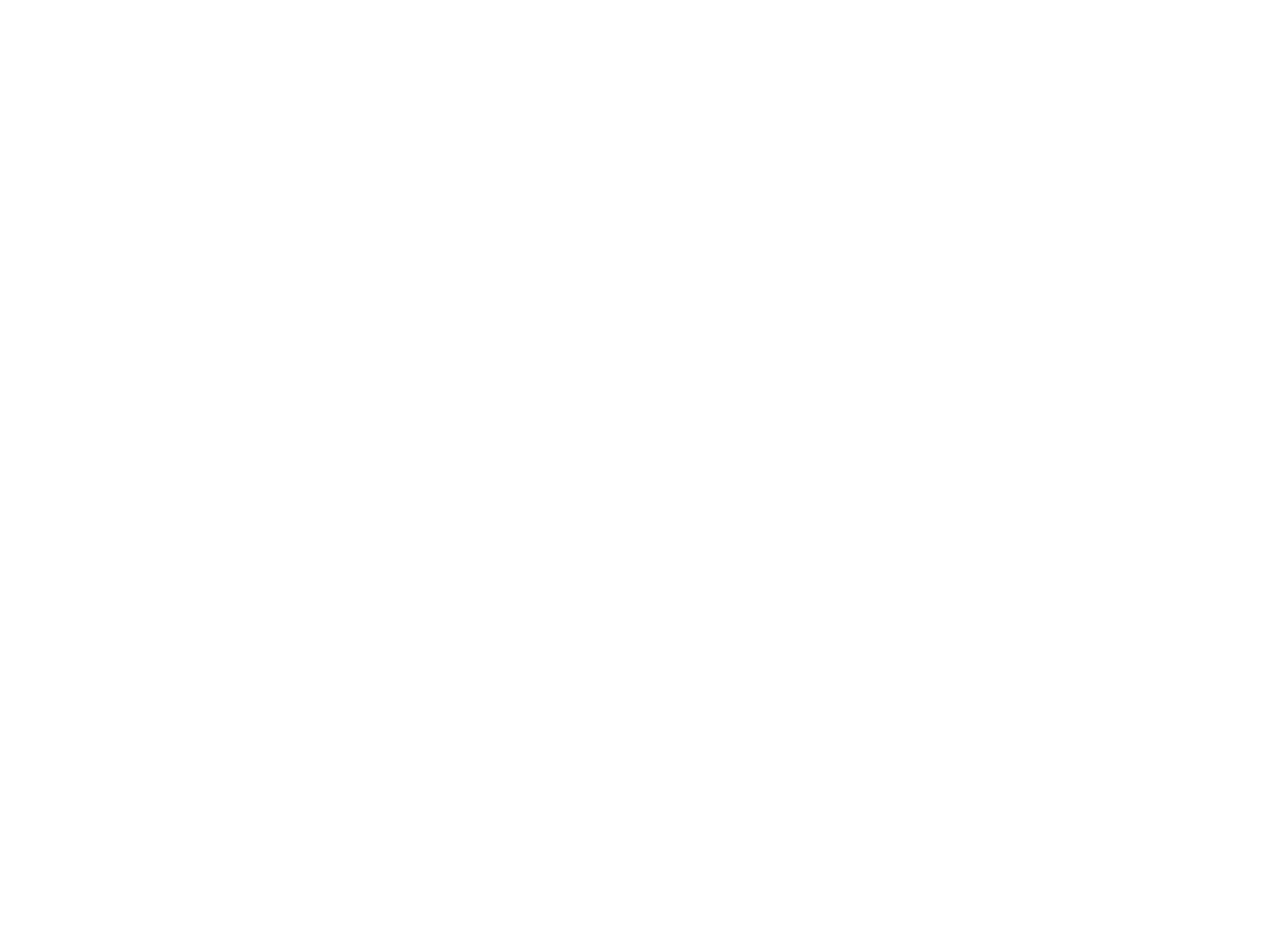
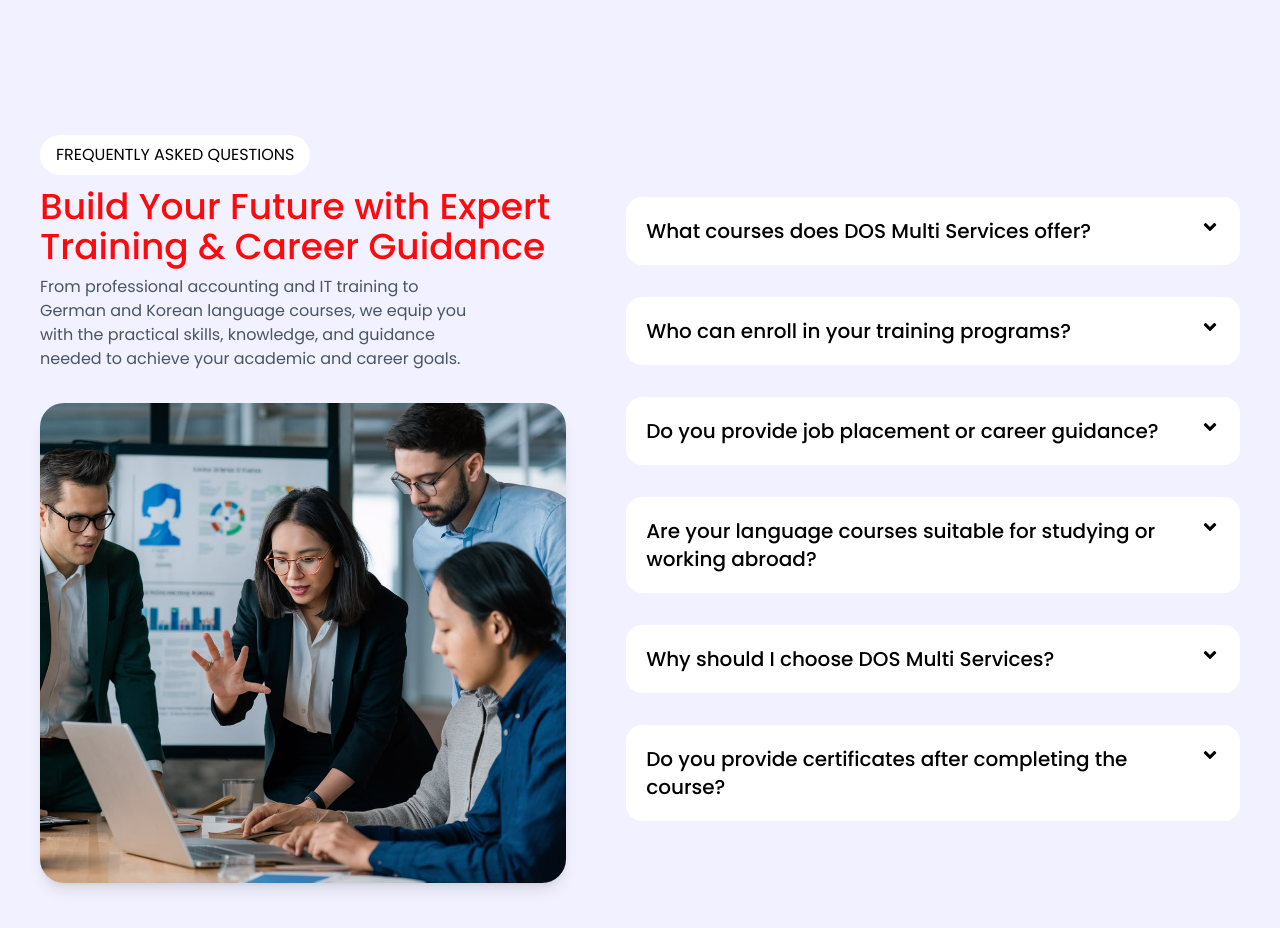
Before and after one commit to Neeschal1/Dos-nlp, a React (Vite) app in the folder client/: page / in a window 1280 px wide. Shown: the part 1840-2768 px from the top of the page. Before the commit the page ends 1583 px from the top, so only its background shows below. Built offline with nearby package versions, Linux system fonts and the light colour scheme.

Commit message:
ft: frequently asked question component implemented

```diff
--- a/client/src/components/statscard.jsx
+++ b/client/src/components/statscard.jsx
@@ -13,7 +13,7 @@
   });
 
   return (
-    <div className="flex flex-col items-center justify-center bg-white p-8">
+    <div className="flex flex-col items-center justify-center bg-white px-10 py-20">
       <div
         className="flex items-baseline text-[#FF090C]"
         style={{
--- /dev/null
+++ b/client/src/pages/landing/faqs.jsx
@@ -0,0 +1,170 @@
+import React, { useState, useEffect, useRef } from "react";
+import { FaAngleUp, FaAngleDown } from "react-icons/fa";
+import Fonts from "../../utils/fontsconfig";
+import Consultants from "../../assets/images/consultants.jpg";
+
+const Faqs = () => {
+  const [openIndex, setOpenIndex] = useState(null);
+  const [visible, setVisible] = useState(false);
+
+  const qunandanswers = [
+    {
+      question: "What courses does DOS Multi Services offer?",
+      answer:
+        "We offer professional training in Accounting, Computer & IT, German Language, Korean Language, and career development programs. Our courses are designed to provide practical knowledge and industry-relevant skills that prepare students for academic, professional, and international opportunities.",
+    },
+    {
+      question: "Who can enroll in your training programs?",
+      answer:
+        "Our programs are open to students, job seekers, working professionals, and anyone looking to develop new skills. Whether you're preparing for higher education, employment, or international opportunities, we have courses suitable for learners of different backgrounds and experience levels.",
+    },
+    {
+      question: "Do you provide job placement or career guidance?",
+      answer:
+        "Yes. Along with professional training, we provide career counseling, interview preparation, resume guidance, and job placement support to help students transition confidently into the workforce and achieve their career goals.",
+    },
+    {
+      question:
+        "Are your language courses suitable for studying or working abroad?",
+      answer:
+        "Absolutely. Our German and Korean language programs are designed to help students build strong communication skills required for higher education, employment, and cultural integration in countries where these languages are widely spoken.",
+    },
+    {
+      question: "Why should I choose DOS Multi Services?",
+      answer:
+        "We focus on practical learning, experienced instructors, modern teaching methods, and personalized career guidance. Our goal is to equip every student with the knowledge, confidence, and professional skills needed to succeed in today's competitive job market.",
+    },
+    {
+      question: "Do you provide certificates after completing the course?",
+      answer:
+        "Yes. Students who successfully complete their training program receive a course completion certificate. Our certificates recognize the skills and knowledge gained during the program and can strengthen your resume and professional profile when applying for jobs or pursuing further education.",
+    },
+  ];
+
+  const toggleOpen = (index) => {
+    setOpenIndex(openIndex === index ? null : index);
+  };
+  const scrollRef = useRef(null);
+  useEffect(() => {
+    const section = scrollRef.current;
+    const observer = new IntersectionObserver(
+      (entries) => {
+        entries.forEach((entry) => {
+          if (entry.isIntersecting) {
+            setVisible(true);
+            observer.unobserve(section);
+          }
+        });
+      },
+      { threshold: 0.2 },
+    );
+    if (section) observer.observe(section);
+    return () => observer.disconnect();
+  }, []);
+
+  return (
+    <div
+      ref={scrollRef}
+      className={`flex flex-col md:flex-row mb-20 items-center justify-between gap-15  lg:px-10 lg:py-30 p-5 bg-[#F2F1FF] transition-all duration-700 ${
+        visible ? "opacity-100 translate-y-0" : "opacity-0 translate-y-10"
+      }`}
+    >
+      <div className=" w-full md:w-6/12 flex flex-col items-start gap-8">
+        <div className="lg:flex lg:flex-col lg:gap-3 lg:w-full lg:items-start flex flex-col items-center justify-center gap-5">
+          <h3
+            className="bg-white py-2 px-4 rounded-full lg:w-fit text-center"
+            style={Fonts.poppins.regular}
+          >
+            FREQUENTLY ASKED QUESTIONS
+          </h3>
+
+          <div>
+            <h1
+              style={Fonts.poppins.medium}
+              className="text-3xl lg:text-4xl font-bold text-[#FF090C] lg:text-start text-center"
+            >
+              Build Your Future with Expert Training & Career Guidance
+            </h1>
+
+            <p
+              className="text-gray-600 mt-2 max-w-md lg:text-start text-center"
+              style={Fonts.poppins.regular}
+            >
+              From professional accounting and IT training to German and Korean
+              language courses, we equip you with the practical skills,
+              knowledge, and guidance needed to achieve your academic and career
+              goals.
+            </p>
+          </div>
+        </div>
+        <div className="lg:w-full lg:flex justify-center items-center hidden">
+          <img
+            src={Consultants}
+            alt="FAQ Illustration"
+            className="rounded-3xl w-full h-[60vh] object-cover shadow-lg hover:scale-105 transition-transform duration-700 "
+          />
+        </div>
+      </div>
+      <div className="w-full md:w-7/12 flex flex-col gap-8">
+        {qunandanswers.map((item, index) => (
+          <div
+            key={index}
+            onClick={() => toggleOpen(index)}
+            className="bg-white rounded-2xl p-5 cursor-pointer transition-all duration-300 hover:bg-white/70"
+          >
+            <div className="flex justify-between items-start">
+              <h3
+                className="text-lg md:text-xl font-semibold text-black"
+                style={Fonts.poppins.medium}
+              >
+                {item.question}
+              </h3>
+              <div className="ml-4 text-black shrink-0">
+                {openIndex === index ? (
+                  <FaAngleUp className="w-5 h-5" />
+                ) : (
+                  <FaAngleDown className="w-5 h-5" />
+                )}
+              </div>
+            </div>
+
+            <div
+              className={`overflow-hidden transition-all duration-500 ${
+                openIndex === index ? "max-h-80 mt-3" : "max-h-0"
+              }`}
+            >
+              <p
+                className="text-sm md:text-base text-black/60 leading-relaxed whitespace-pre-line"
+                style={Fonts.poppins.regular}
+              >
+                {item.answer}
+              </p>
+            </div>
+          </div>
+        ))}
+      </div>
+      <style jsx>{`
+        @media (max-width: 768px) {
+          div[ref] {
+            flex-direction: column;
+            text-align: center;
+            padding: 2rem 1.5rem;
+          }
+          img {
+            width: 100%;
+            height: auto;
+            margin-top: 1rem;
+          }
+          h1 {
+            font-size: 1.8rem;
+          }
+          p {
+            font-size: 0.95rem;
+          }
+        }
+      `}</style>
+    </div>
+  );
+};
+
+export default Faqs;
--- a/client/src/pages/landing/landing.jsx
+++ b/client/src/pages/landing/landing.jsx
@@ -2,6 +2,7 @@
 import Hero from "./hero";
 import Statistics from "./statistics";
 import Services from "./services";
+import Faqs from "./faqs";
 
 const Landing = () => {
   return (
@@ -9,6 +10,7 @@
       <Hero />
       <Statistics />
       <Services />
+      <Faqs />
     </div>
   );
 };
--- a/client/src/pages/landing/services.jsx
+++ b/client/src/pages/landing/services.jsx
@@ -38,22 +38,35 @@
   ];
 
   return (
-    <div className="flex flex-1 items-center justify-center p-10 flex-col">
+    <div className="flex flex-1 items-center justify-center px-10 py-30 flex-col">
       <div className="flex flex-col items-center">
-        <p style={Fonts.poppins.regular} className="text-[#FF090C]">
-          Innovative Solution
-        </p>
+        <h3
+          className="bg-white py-2 px-4 rounded-full lg:w-fit text-center"
+          style={Fonts.poppins.regular}
+        >
+          INNOVATIVE SOLUTION
+        </h3>
         <h1 style={Fonts.poppins.medium} className="xl:text-4xl text-black">
           Consulting Services
         </h1>
       </div>
       <div className="grid grid-cols-1 md:grid-cols-2 xl:grid-cols-4 gap-8 mt-16 w-full max-w-7xl">
         {AvailableServices.map((service) => (
-          <div key={service.id} className="group relative h-80 rounded-3xl overflow-hidden cursor-pointer">
-            <img src={service.image} alt={service.title} className="absolute inset-0 w-full h-full object-cover transition-all duration-700 group-hover:scale-110"/>
+          <div
+            key={service.id}
+            className="group relative h-80 rounded-3xl overflow-hidden cursor-pointer"
+          >
+            <img
+              src={service.image}
+              alt={service.title}
+              className="absolute inset-0 w-full h-full object-cover transition-all duration-700 group-hover:scale-110"
+            />
             <div className="absolute inset-0 bg-black/45 group-hover:bg-black/30 transition-all duration-500"></div>
             <div className="absolute top-7 left-7">
-              <span style={Fonts.poppins.medium} className=" text-white px-6 py-2 rounded-full text-xs tracking-wider uppercase">
+              <span
+                style={Fonts.poppins.medium}
+                className=" text-white px-6 py-2 rounded-full text-xs tracking-wider uppercase"
+              >
                 {service.category}
               </span>
             </div>
@@ -64,11 +77,13 @@
               >
                 {service.title}
               </h2>
-              <p style={Fonts.poppins.regular} className="text-gray-200 leading-7 text-sm opacity-90">
+              <p
+                style={Fonts.poppins.regular}
+                className="text-gray-200 leading-7 text-sm opacity-90"
+              >
                 {service.subHeading}
               </p>
-              <button
-                className="mt-6 opacity-0 group-hover:opacity-100 translate-y-4 group-hover:translate-y-0 transition-all duration-500 bg-white text-black px-5 py-3 rounded-full font-medium hover:bg-[#FF090C] hover:text-white">
+              <button className="mt-6 opacity-0 group-hover:opacity-100 translate-y-4 group-hover:translate-y-0 transition-all duration-500 bg-white text-black px-5 py-3 rounded-full font-medium hover:bg-[#FF090C] hover:text-white">
                 Learn More →
               </button>
             </div>
```
Also changed, not shown: client/src/assets/images/consultants.jpg (added).
